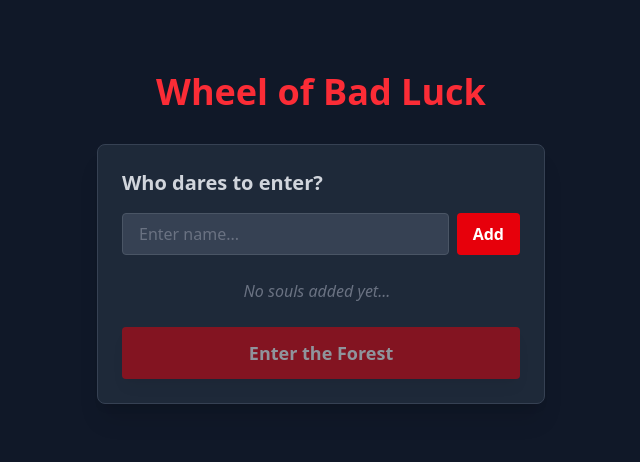
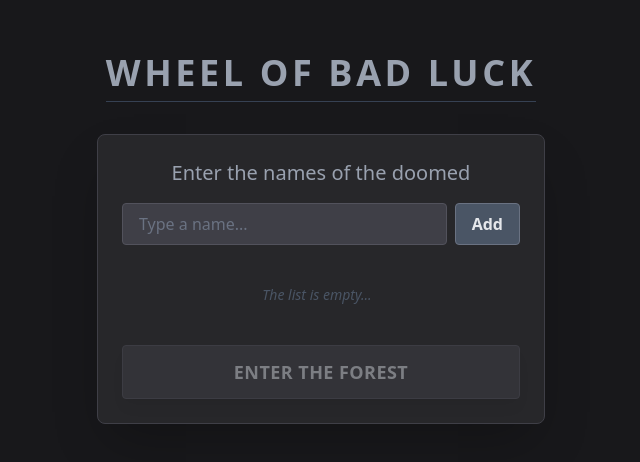
Before and after one commit to martindrlik/blink, a SvelteKit app: page /games/wheel-of-bad-luck in a window 1280 px wide. Shown: the part 162-624 px from the top of the page, without its empty margins (319-959 px from the left). Built offline with nearby package versions, Linux system fonts and the light colour scheme.

Commit message:
wheel of bad luck (fade transition)

```diff
--- a/src/routes/games/wheel-of-bad-luck/+page.svelte
+++ b/src/routes/games/wheel-of-bad-luck/+page.svelte
@@ -1,5 +1,6 @@
 <script lang="ts">
     import { onMount } from 'svelte';
+    import { fade } from 'svelte/transition';
 
     let names: string[] = [];
     let newName = '';
@@ -130,50 +131,50 @@
     }
 </script>
 
-<div class="h-screen w-full overflow-hidden bg-gray-900 text-white font-sans">
+<div class="h-screen w-full overflow-hidden bg-zinc-900 text-gray-200 font-sans relative">
     {#if gameState === 'input'}
-        <div class="flex flex-col items-center justify-center h-full p-4 space-y-6">
-            <h1 class="text-4xl font-bold text-red-500 mb-8">Wheel of Bad Luck</h1>
+        <div class="absolute inset-0 flex flex-col items-center justify-center h-full p-4 space-y-6 bg-zinc-900 z-50" out:fade={{ duration: 500 }} in:fade={{ duration: 500 }}>
+            <h1 class="text-4xl font-bold text-gray-400 mb-8 uppercase tracking-widest border-b border-gray-700 pb-2">Wheel of Bad Luck</h1>
 
-            <div class="w-full max-w-md bg-gray-800 p-6 rounded-lg shadow-xl border border-gray-700">
-                <h2 class="text-xl mb-4 font-semibold text-gray-300">Who dares to enter?</h2>
+            <div class="w-full max-w-md bg-zinc-800 p-6 rounded-lg shadow-2xl border border-zinc-700">
+                <h2 class="text-xl mb-4 font-medium text-gray-400 text-center">Enter the names of the doomed</h2>
 
                 <form on:submit|preventDefault={addName} class="flex gap-2 mb-6">
                     <input
                         type="text"
                         bind:value={newName}
-                        placeholder="Enter name..."
-                        class="flex-1 px-4 py-2 bg-gray-700 border border-gray-600 rounded focus:outline-none focus:border-red-500 text-white"
+                        placeholder="Type a name..."
+                        class="flex-1 px-4 py-2 bg-zinc-700 border border-zinc-600 rounded text-gray-200 placeholder-gray-500 focus:outline-none focus:border-gray-500 focus:bg-zinc-600 transition-colors"
                     />
                     <button
                         type="submit"
-                        class="px-4 py-2 bg-red-600 hover:bg-red-700 rounded font-bold transition-colors"
+                        class="px-4 py-2 bg-gray-600 hover:bg-gray-500 text-gray-200 rounded font-semibold transition-colors border border-gray-500"
                     >
                         Add
                     </button>
                 </form>
 
-                <div class="space-y-2 max-h-60 overflow-y-auto mb-6 pr-2">
+                <div class="space-y-2 max-h-60 overflow-y-auto mb-6 pr-2 scrollbar-thin scrollbar-thumb-gray-600 scrollbar-track-transparent">
                     {#each names as name, i}
-                        <div class="flex justify-between items-center bg-gray-700/50 p-2 rounded group">
-                            <span>{name}</span>
+                        <div class="flex justify-between items-center bg-zinc-700/50 p-2 rounded group border border-transparent hover:border-gray-600 transition-colors">
+                            <span class="text-gray-300">{name}</span>
                             <button
                                 on:click={() => removeName(i)}
-                                class="text-gray-500 hover:text-red-400 opacity-0 group-hover:opacity-100 transition-opacity"
+                                class="text-gray-500 hover:text-gray-300 opacity-0 group-hover:opacity-100 transition-opacity px-2"
                             >
                                 ✕
                             </button>
                         </div>
                     {/each}
                     {#if names.length === 0}
-                        <p class="text-gray-500 text-center italic">No souls added yet...</p>
+                        <p class="text-gray-600 text-center italic text-sm py-4">The list is empty...</p>
                     {/if}
                 </div>
 
                 <button
                     on:click={startGame}
                     disabled={names.length === 0}
-                    class="w-full py-3 bg-red-600 hover:bg-red-700 disabled:opacity-50 disabled:cursor-not-allowed rounded font-bold text-lg transition-all shadow-lg hover:shadow-red-900/50"
+                    class="w-full py-3 bg-zinc-700 hover:bg-zinc-600 text-gray-300 disabled:opacity-50 disabled:cursor-not-allowed rounded font-bold text-lg transition-all shadow-lg border border-zinc-600 hover:border-gray-500 uppercase tracking-wide"
                 >
                     Enter the Forest
                 </button>
@@ -181,7 +182,7 @@
         </div>
     {:else}
         <!-- Game Scene -->
-        <div class="relative w-full h-full overflow-hidden bg-gradient-to-b from-[#0f172a] via-[#1e293b] to-[#334155]">
+        <div class="absolute inset-0 w-full h-full overflow-hidden bg-gradient-to-b from-[#0f172a] via-[#1e293b] to-[#334155]" in:fade={{ duration: 800 }} out:fade={{ duration: 500 }}>
 
             <!-- Stars -->
             {#each stars as star}
```
